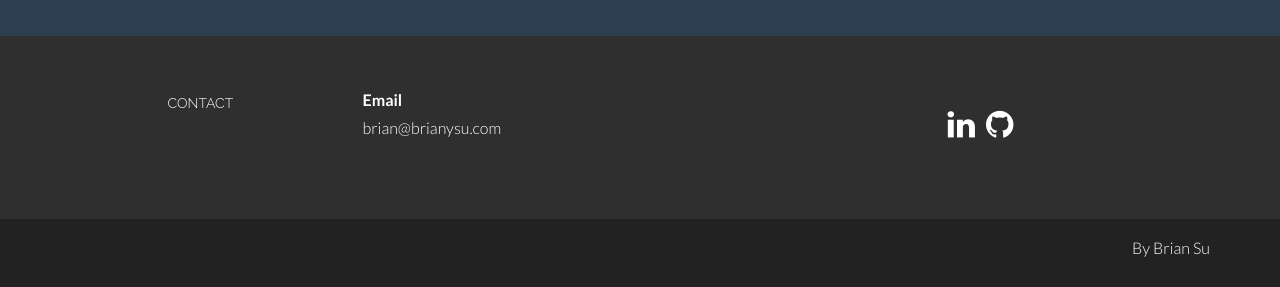
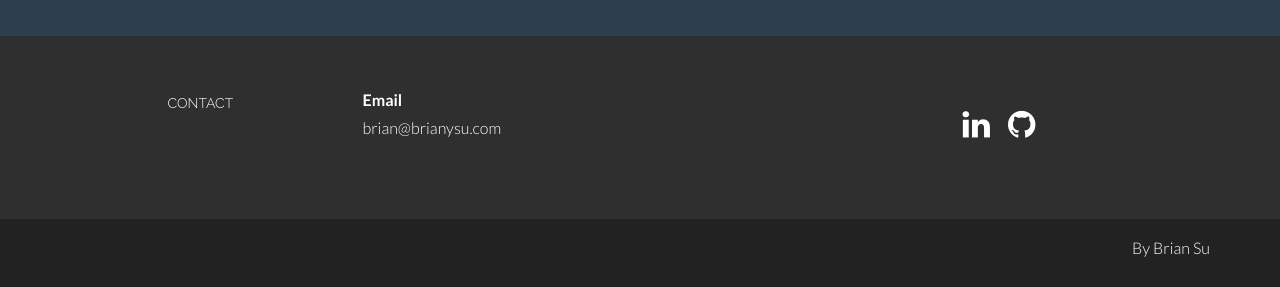
Before and after one commit to briansudev/portfolio, a Django app: page / in a window 1280 px wide. Shown: the part 3139-3426 px from the top of the page. Run offline with Django 3.2, Linux system fonts and the light colour scheme; some libraries are stand-ins or nearby versions.

Commit message:
added padding for social icons

```diff
--- a/requirements.txt
+++ b/requirements.txt
@@ -1,4 +1,4 @@
-Django==1.6.3
+Django==1.6.5
 dj-database-url==0.3.0
 dj-static==0.0.5
 django-bootstrap3==4.3.0
--- a/website/templates/website/index.html
+++ b/website/templates/website/index.html
@@ -4,8 +4,10 @@
     <meta charset="utf-8">
     <meta name="viewport" content="width=device-width, initial-scale=1.0">
     <meta name="description" content="">
-    <meta name="author" content="">
-    <link rel="shortcut icon" href="assets/ico/favicon.png">
+    <meta name="author" content="Brian Su">
+    <meta name="description" content="Brian Su studies Computer Science at UC Berkeley.">
+    <meta name="keywords" content="Brian Su, Brian Y. Su, brianysu, UC Berkeley, CS, EECS, Computer Science, compsci, Brian, Su">
+
     {% load bootstrap3 %}
     {% load staticfiles %}
     <title>Brian Su</title>
@@ -256,7 +258,7 @@
 				<div class="col-lg-3">
 					<br/>
 					<p>
-						<a href="http://www.linkedin.com/in/briansudev/"><i class="icon-linkedin icon-2x"></i></a>
+						<a href="http://www.linkedin.com/in/briansudev/"><i class="icon-linkedin icon-2x" style="padding: 15px;"></i></a>
 						<a href="http://www.github.com/briansudev"><i class="icon-github icon-2x"></i></a>
 
 					</p>
```
